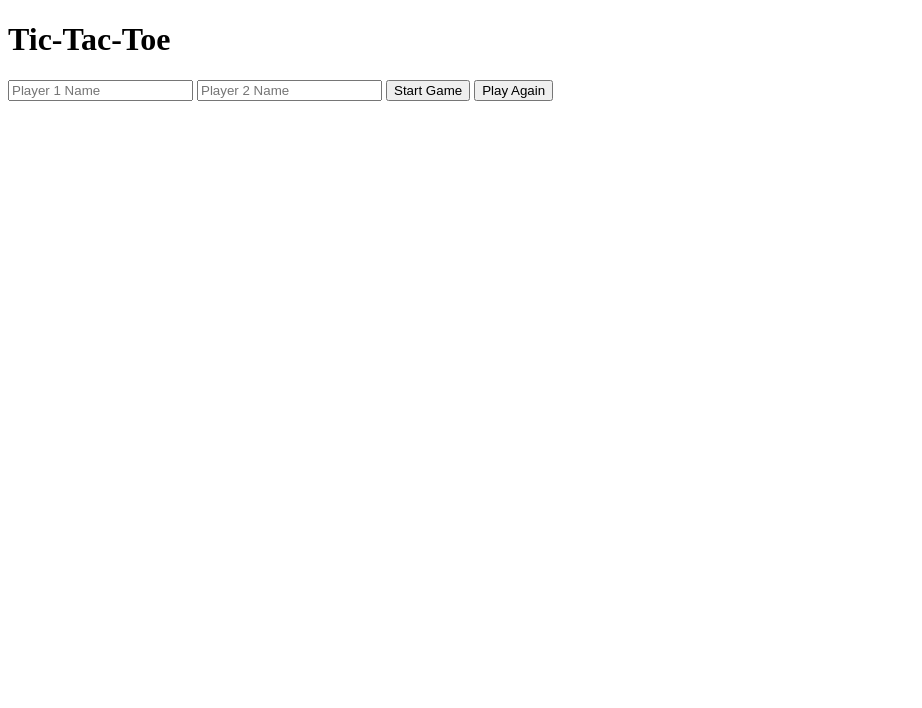
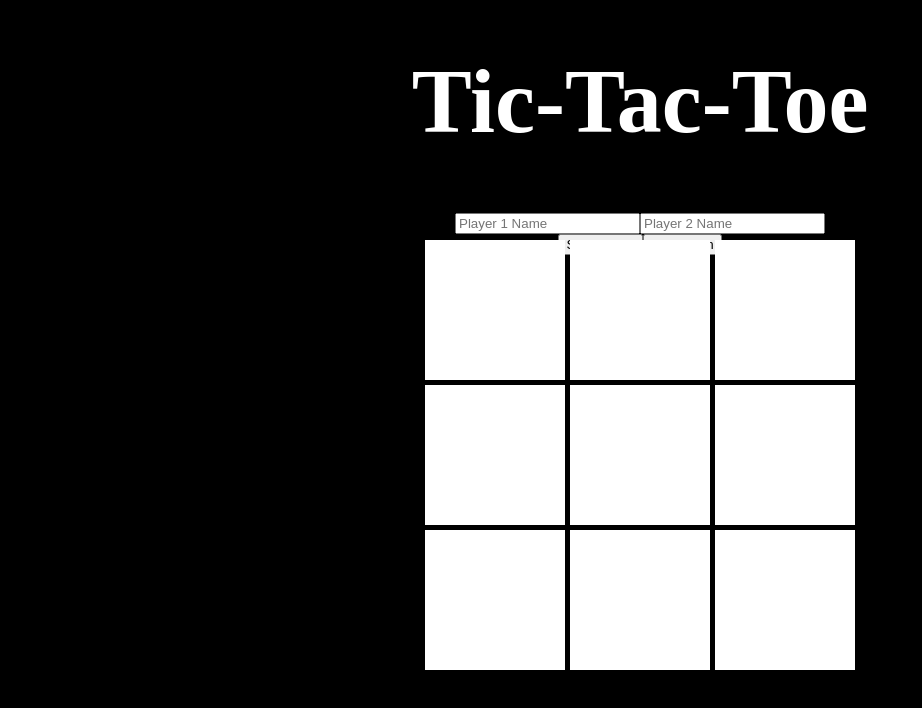
Before and after one commit to andylebeau/tic-tac-toe, a plain HTML site: page index.html in a window 1280 px wide. Both pictures are taken after a click on the button "Start Game". Shown: the whole page, without its empty margins (0-922 px from the left). Drawn offline with Linux system fonts and the light colour scheme.

Commit message:
Step 2 of TOP Assignment

```diff
--- a/index.html
+++ b/index.html
@@ -9,13 +9,15 @@
 </head>
 <body>
     <h1 class="title">Tic-Tac-Toe</h1>
-    <div id="gameBoard"></div>
-    <div id="controls">
+    <div id="players">
         <input type="text" id="player1" placeholder="Player 1 Name">
         <input type="text" id="player2" placeholder="Player 2 Name">
+    </div>
+    <div id="controls">
         <button id="startBtn">Start Game</button>
         <button id="restartBtn">Play Again</button>
     </div>
+    <div id="gameBoard"></div>
     <div id="message"></div>
     <div id="result-display"></div>
 </body>
--- a/script.js
+++ b/script.js
@@ -1,4 +1,34 @@
 const Gameboard = (() => {
-    let board = ['', '', '', '', '', '', '', '', ''];
+    let gameboard = ['', '', '', '', '', '', '', '', ''];
 
+    const render = () => {
+        let gameboardHTML = '';
+        gameboard.forEach((cellValue, index) => {
+            gameboardHTML += `<div class="cell" id="${index}">${cellValue}</div>`
+        })
+        document.querySelector('#gameBoard').innerHTML = gameboardHTML;
+    }
+    return {
+        render
+    }
 })();
+
+const players = (name, mark) => {
+    return {
+        name,
+        mark
+    }
+}
+
+const startBtn = document.getElementById('startBtn');
+startBtn.addEventListener('click', () => {
+    Gameboard.render();
+})
+
+const GameFlow = (() => {
+    //check player
+    //check player mark
+    //check player selection
+    //check for win and display message
+    //render
+})();
--- a/style.css
+++ b/style.css
@@ -0,0 +1,50 @@
+*,
+*::after,
+*::before {
+    box-sizing: border-box;
+}
+
+:root {
+    --cell-size: 140px;
+    --letter-size: calc(var(--cell-size) * .8);
+}
+
+body {
+    margin: 0;
+    background-color: black;
+}
+
+.title {
+    text-align: center;
+    margin-top: 50px;
+    font-size: 90px;
+    color: white;
+}
+
+#players,
+#controls {
+    display: flex;
+    justify-content: center;
+}
+
+#gameBoard {
+    width: 100vw;
+    height: 50vh;
+    display: grid;
+    justify-content: center;
+    align-content: center;
+    justify-items: center;
+    align-items: center;
+    grid-template-columns: repeat(3, auto);
+    gap: 5px;
+}
+
+.cell {
+    width: var(--cell-size);
+    height: var(--cell-size);
+    background-color: white;
+    cursor: pointer;
+    display: flex;
+    justify-content: center;
+    align-items: center;
+}
```
